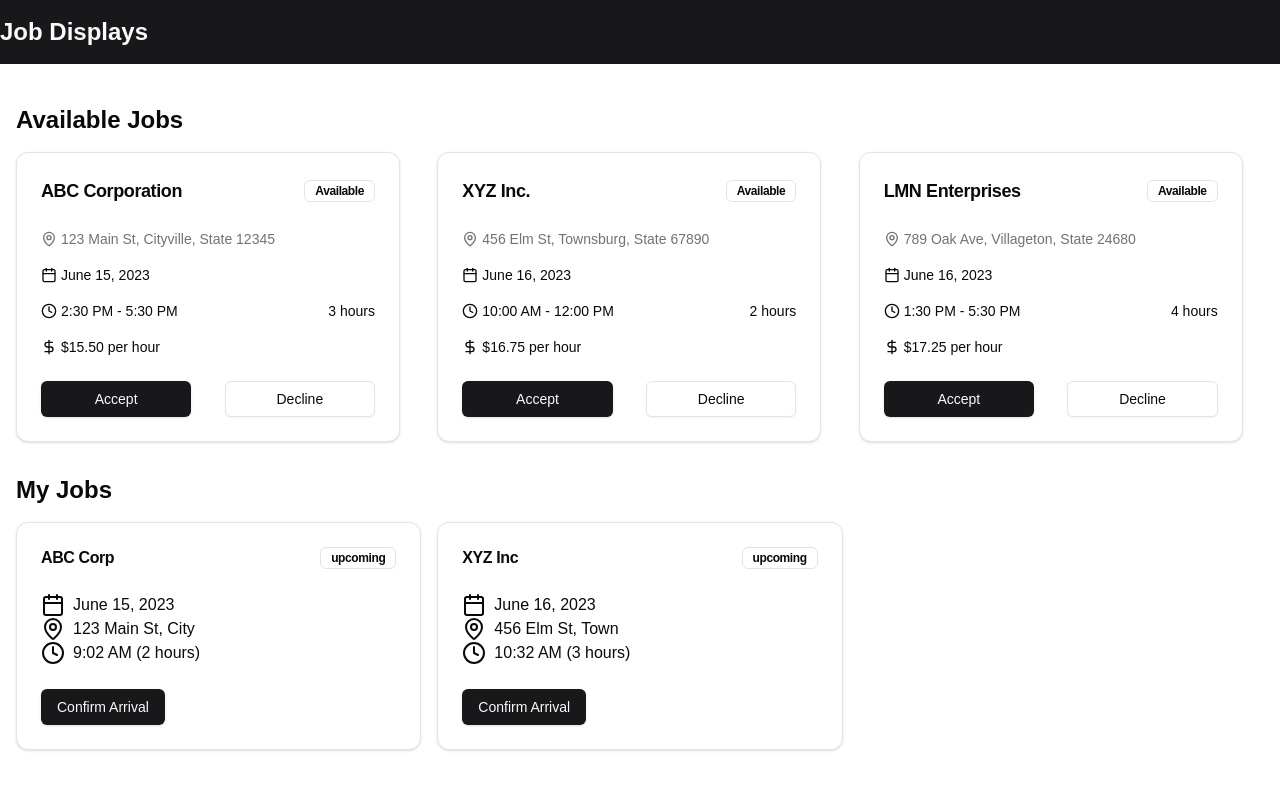
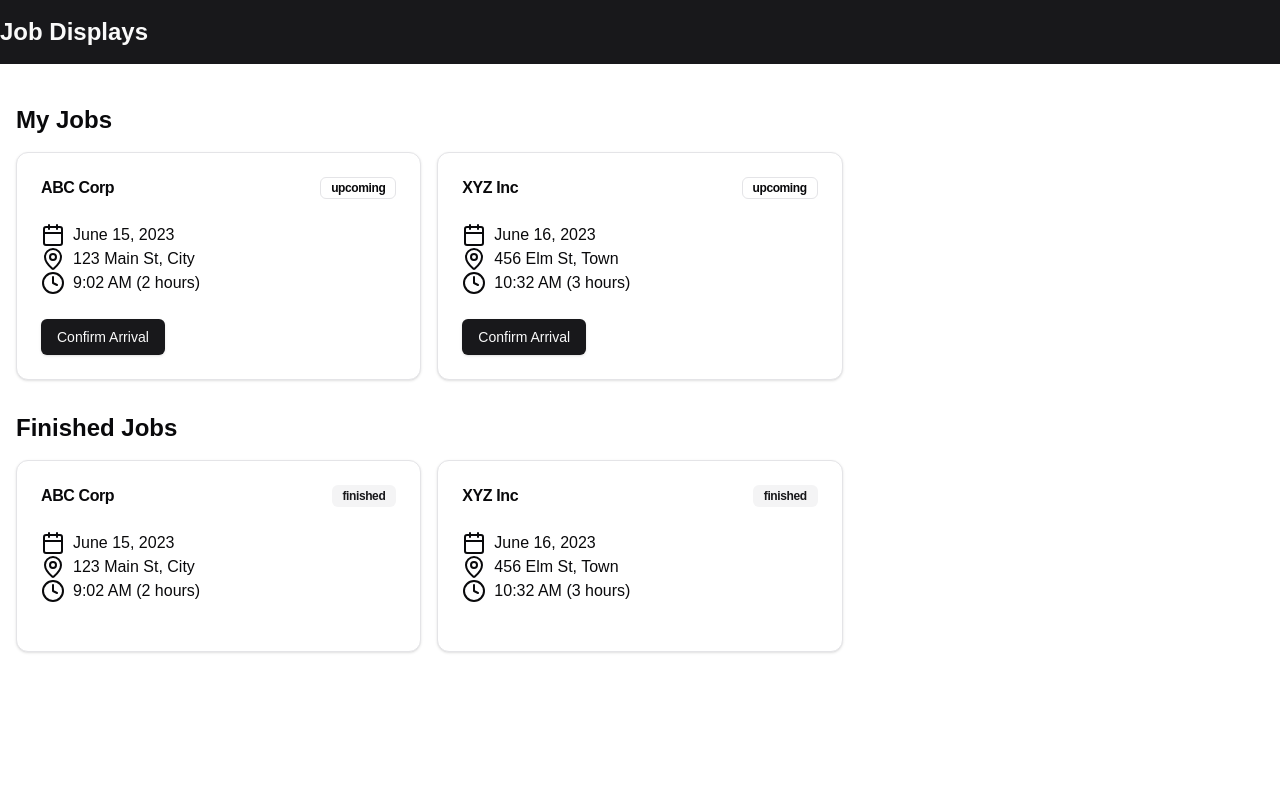
Before and after one commit to ChyeShaoXuan/G2T2-Abba, a Next.js app in the folder front-end/: page /staff/JobsDisplay in a window 1280 px wide. Shown: the top 790 px of the page. Built offline with nearby package versions, Linux system fonts and the light colour scheme.

Commit message:
displayjobs

```diff
--- a/front-end/app/staff/JobsDisplay/page.tsx
+++ b/front-end/app/staff/JobsDisplay/page.tsx
@@ -1,4 +1,4 @@
-import JobReallocationDisplay from "@/components/staff/AvailableJobs/AvailableJobs";
+import FinishedJobs from "@/components/staff/FinishedJobs/FinishedJobs";
 import UpcomingJobs from "@/components/staff/UpcomingJobs/UpcomingJobs";
 
 export default function JobNotifications() {
@@ -10,8 +10,8 @@ export default function JobNotifications() {
         </div>
       </header>
       <main className="container mx-auto py-6">
-        <JobReallocationDisplay />
         <UpcomingJobs/>
+        <FinishedJobs/>
       </main>
     </div>
   )
```
